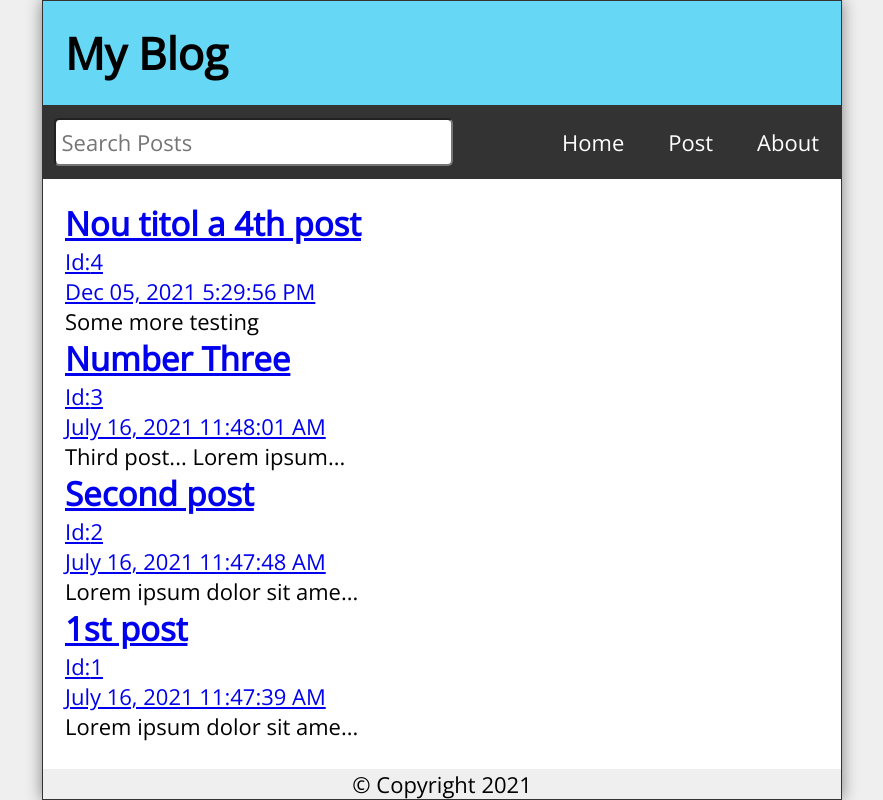
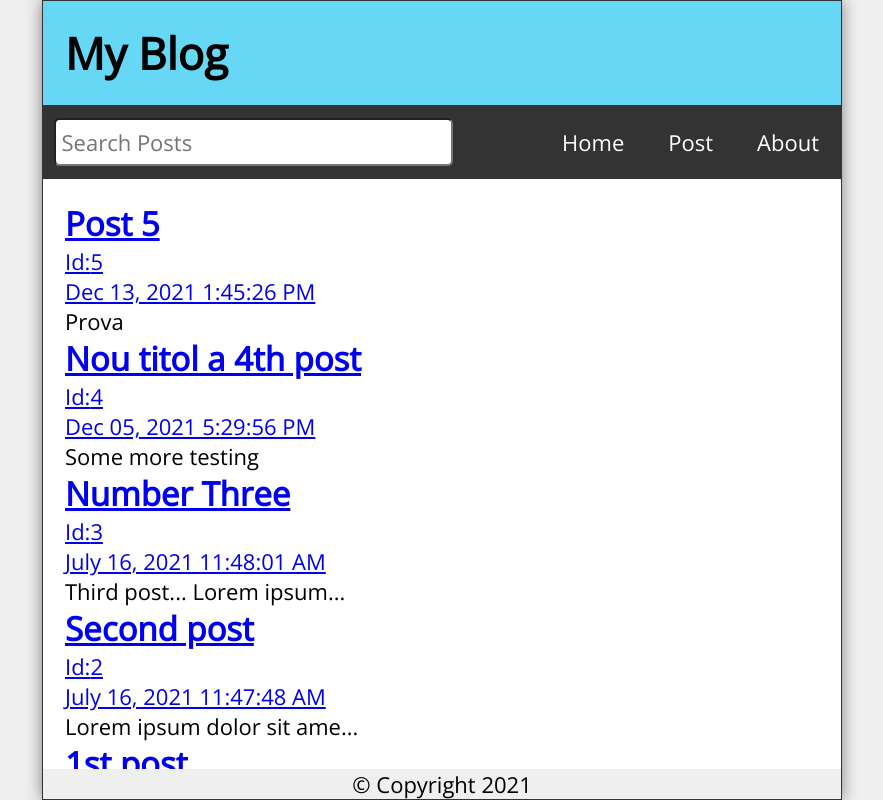
Before and after one commit to xaviermvives/react_deploy_gh, a React (Create React App) app: page / in a window 1280 px wide. Shown: the whole page, without its empty margins (198-1081 px from the left). Built offline with nearby package versions, Linux system fonts and the light colour scheme; data requests are answered from the project's data file.

Commit message:
Adding Post with Axios

```diff
--- a/data/db.json
+++ b/data/db.json
@@ -23,6 +23,12 @@
       "title": "Nou titol a 4th post",
       "datetime": "Dec 05, 2021 5:29:56 PM",
       "body": " Some more testing"
+    },
+    {
+      "id": 5,
+      "datetime": "Dec 13, 2021 1:45:26 PM",
+      "title": "Post 5",
+      "body": "Prova"
     }
   ]
 }
--- a/src/App.js
+++ b/src/App.js
@@ -62,7 +62,7 @@ function App() {
     }
   };
 
-  const handleSubmit = (e) => {
+  const handleSubmit = async (e) => {
     e.preventDefault();
     const id = posts.length ? posts.length + 1 : 1;
     const datetime = format(new Date(), "MMM dd, yyyy pp");
@@ -72,11 +72,16 @@ function App() {
       title: postTitle,
       body: postBody,
     };
-    const allPosts = [...posts, newPost];
-    setPosts(allPosts);
-    setPostTitle("");
-    setPostBody("");
-    history.push("/");
+    try {
+      const response = await api.post("/posts", newPost);
+      const allPosts = [...posts, response.data];
+      setPosts(allPosts);
+      setPostTitle("");
+      setPostBody("");
+      history.push("/");
+    } catch (err) {
+      console.log(`Error: ${err.message}`);
+    }
   };
 
   return (
```
